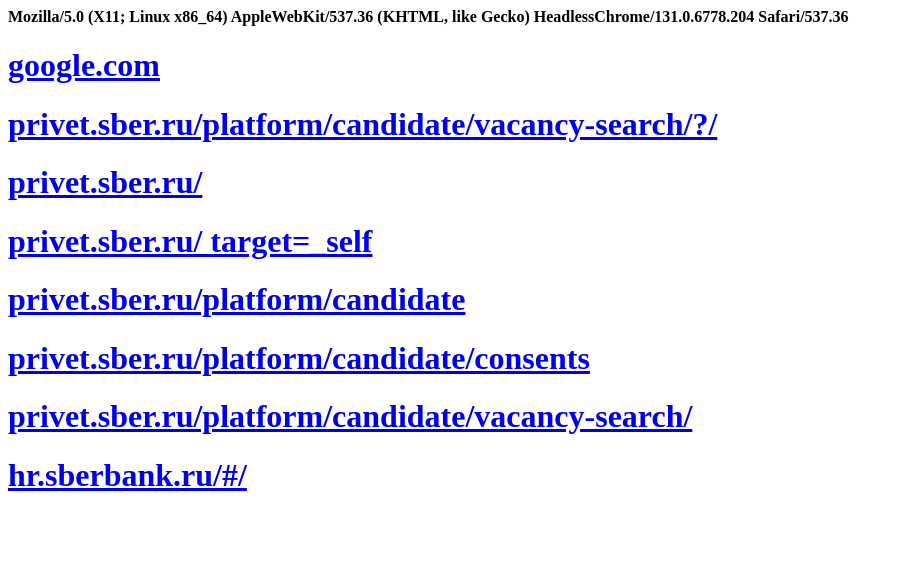
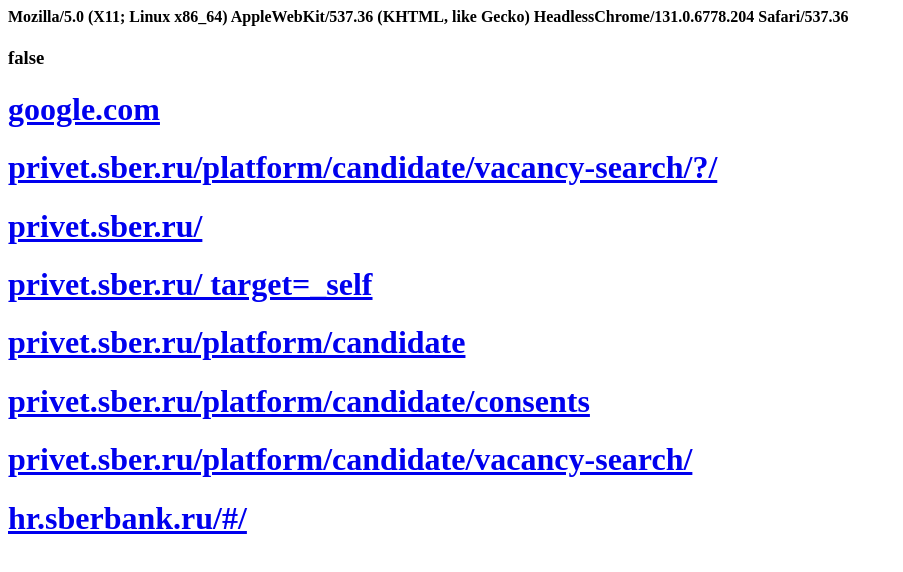
Before and after one commit to hydiak/hydiak.github.io, a plain HTML site: page index.html in a window 1280 px wide. Shown: the whole page, without its empty margins (0-903 px from the left). Drawn offline with Linux system fonts and the light colour scheme.

Commit message:
detect telegram in-app browser android

```diff
--- a/index.html
+++ b/index.html
@@ -1,10 +1,20 @@
 <script>
-    window.addEventListener('load', ()=>document.querySelector('.useragent').append(window.navigator.userAgent))
+  window.addEventListener('load', ()=>{
+    document.querySelector('.useragent').append(window.navigator.userAgent)
+
+    const isTelegram = window.TelegramWebview ? 'true' : 'false'
+
+    document.querySelector('.isTelegram').append(isTelegram)
+  })
 </script>
 
 <h4>
   <div class="useragent"></div>
 </h4>
+
+<h3>
+  <div class="isTelegram"></div>
+</h3>
 
 <h1>
   <a href="https://google.com/" target="_blank" rel="noreferrer">google.com</a>
```
Lines whose indentation alone changed are shown as unchanged.
